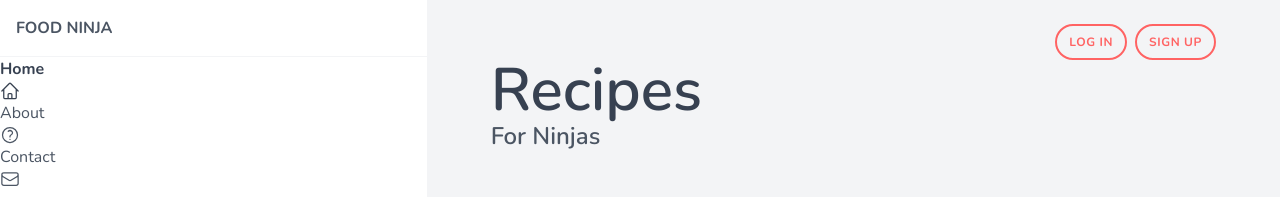
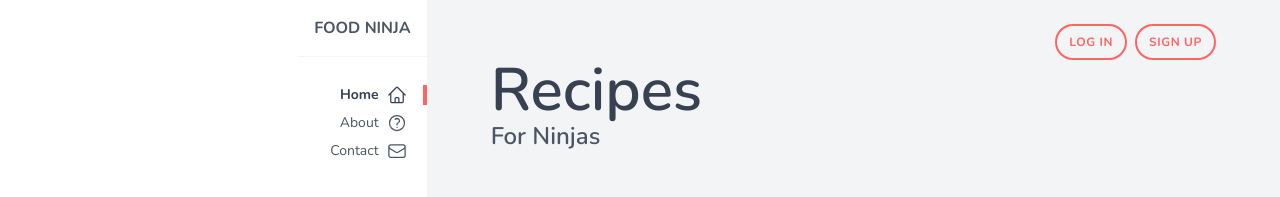
Before and after one commit to its-aprilleon/FoodNinja, a website: page public/index.html in a window 1280 px wide. Shown: the top 197 px of the page. Drawn offline with nearby package versions, Linux system fonts and the light colour scheme.

Commit message:
Made a response nav bar

```diff
--- a/public/index.html
+++ b/public/index.html
@@ -9,16 +9,19 @@
   <body class="text-gray-600 font-body">
     <!-- content wrapper -->
     <div class="grid md:grid-cols-3">
-      <div class="md:col-span-1">
-        <nav>
+      <div class="md:col-span-1 md:flex md:justify-end">
+        <nav class="text-right">
           <div>
             <h1 class="font-bold uppercase p-4 border-b border-gray-100">
               <a class="hover:text-gray-700" href="/">Food Ninja</a>
             </h1>
           </div>
-          <ul>
-            <li class="text-gray-700 font-bold">
-              <a href="/">
+          <ul class="text-sm mt-6">
+            <li class="text-gray-700 font-bold py-1">
+              <a
+                href="/"
+                class="px-4 flex justify-end border-r-4 border-primary"
+              >
                 <span>Home</span>
                 <svg
                   xmlns="http://www.w3.org/2000/svg"
@@ -26,7 +29,7 @@
                   viewBox="0 0 24 24"
                   stroke-width="1.5"
                   stroke="currentColor"
-                  class="w-5"
+                  class="w-5 ml-2"
                 >
                   <path
                     stroke-linecap="round"
@@ -36,8 +39,8 @@
                 </svg>
               </a>
             </li>
-            <li>
-              <a href="#">
+            <li class="py-1">
+              <a href="#" class="px-4 flex justify-end border-r-4 border-white">
                 <span>About</span>
                 <svg
                   xmlns="http://www.w3.org/2000/svg"
@@ -45,7 +48,7 @@
                   viewBox="0 0 24 24"
                   stroke-width="1.5"
                   stroke="currentColor"
-                  class="w-5"
+                  class="w-5 ml-2"
                 >
                   <path
                     stroke-linecap="round"
@@ -55,8 +58,8 @@
                 </svg>
               </a>
             </li>
-            <li>
-              <a href="#">
+            <li class="py-1">
+              <a href="#" class="px-4 flex justify-end border-r-4 border-white">
                 <span>Contact</span>
                 <svg
                   xmlns="http://www.w3.org/2000/svg"
@@ -64,7 +67,7 @@
                   viewBox="0 0 24 24"
                   stroke-width="1.5"
                   stroke="currentColor"
-                  class="w-5"
+                  class="w-5 ml-2"
                 >
                   <path
                     stroke-linecap="round"
```
Also changed, not shown: public/style.css.
